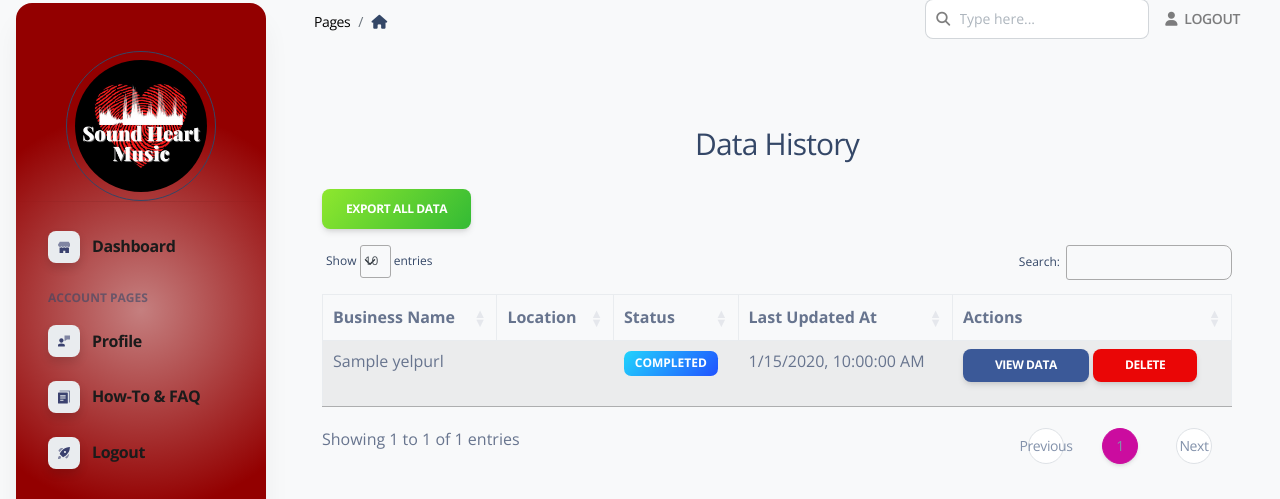
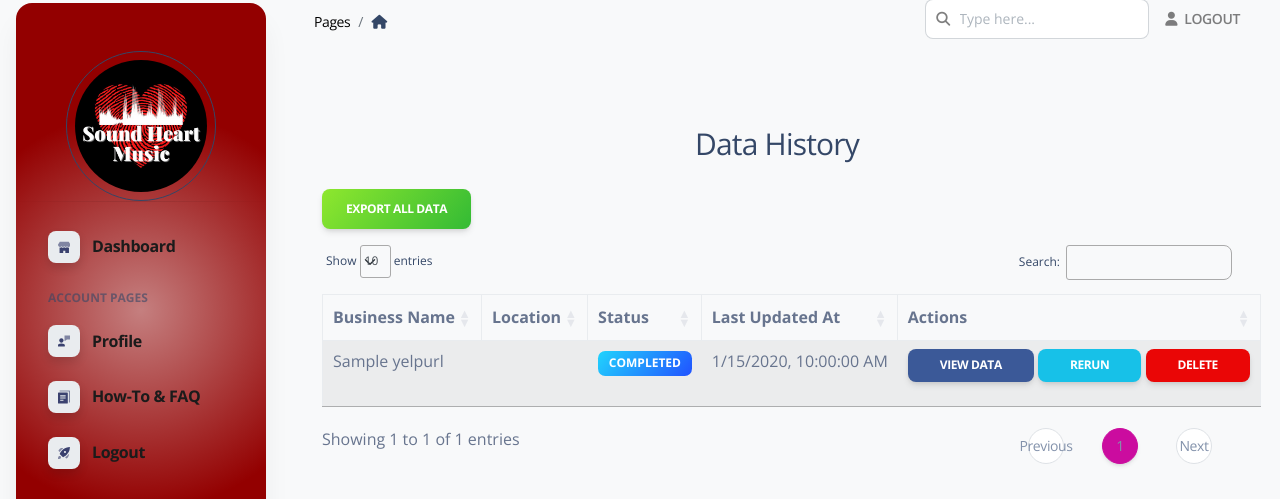
Before and after one commit to raybittechnologies/mailer, a Flask app: page /history in a window 1280 px wide. Shown: the part 13-512 px from the top of the page. Run offline with Flask 3, Linux system fonts and the light colour scheme; a user stored in the database is signed in; tables that the repository leaves empty hold one stand-in row (values such as "Sample post"); parts of the project's set-up code (start-up, migrations or seed data) failed here and were passed over; some libraries are stand-ins or nearby versions.

Commit message:
Add rerun button

```diff
--- a/apps/templates/home/view_urls.html
+++ b/apps/templates/home/view_urls.html
@@ -216,6 +216,7 @@
                                     state_text = '<a class="btn btn-info btn-sm" href="/fetch/' + id + '">Start</a> '
                                 } else {
                                     state_text = '<a class="btn btn-facebook btn-sm" href="/url/view/' + id + '">View Data</a> ';
+                                    state_text += '<a class="btn btn-info btn-sm" href="/fetch/' + id + '">Rerun</a> ';
                                 }
                                 var buttons = state_text +
                                     '<form action="/url/delete" style="display: contents" method="post"> <input type="hidden" name="csrf_token" id="csrf_token" value="{{ csrf_token() }}"> <input type="hidden" name="urlid" value="' + id + '"/><input class="btn btn-danger btn-sm" type="submit" value="Delete"></form>';
```
